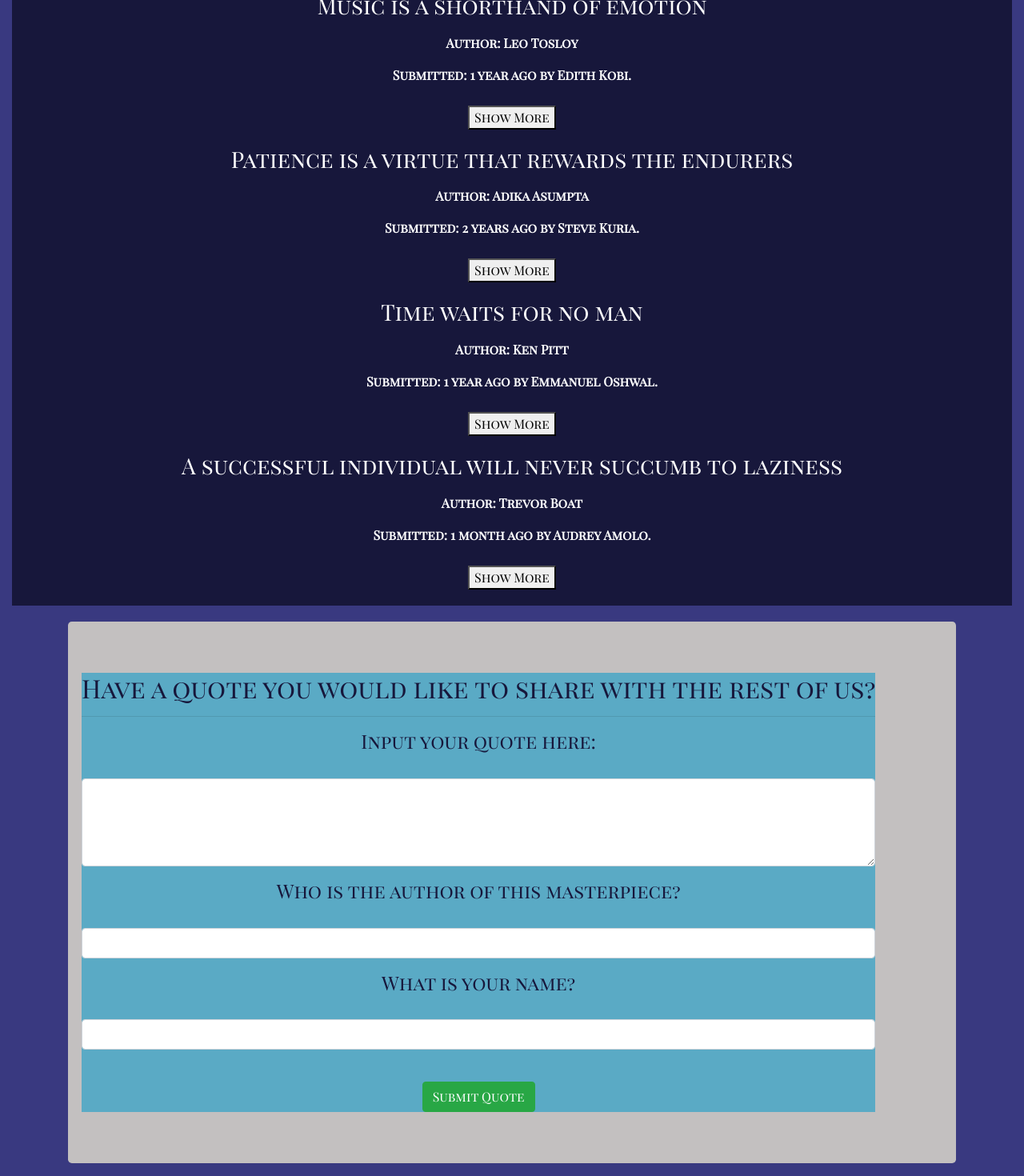
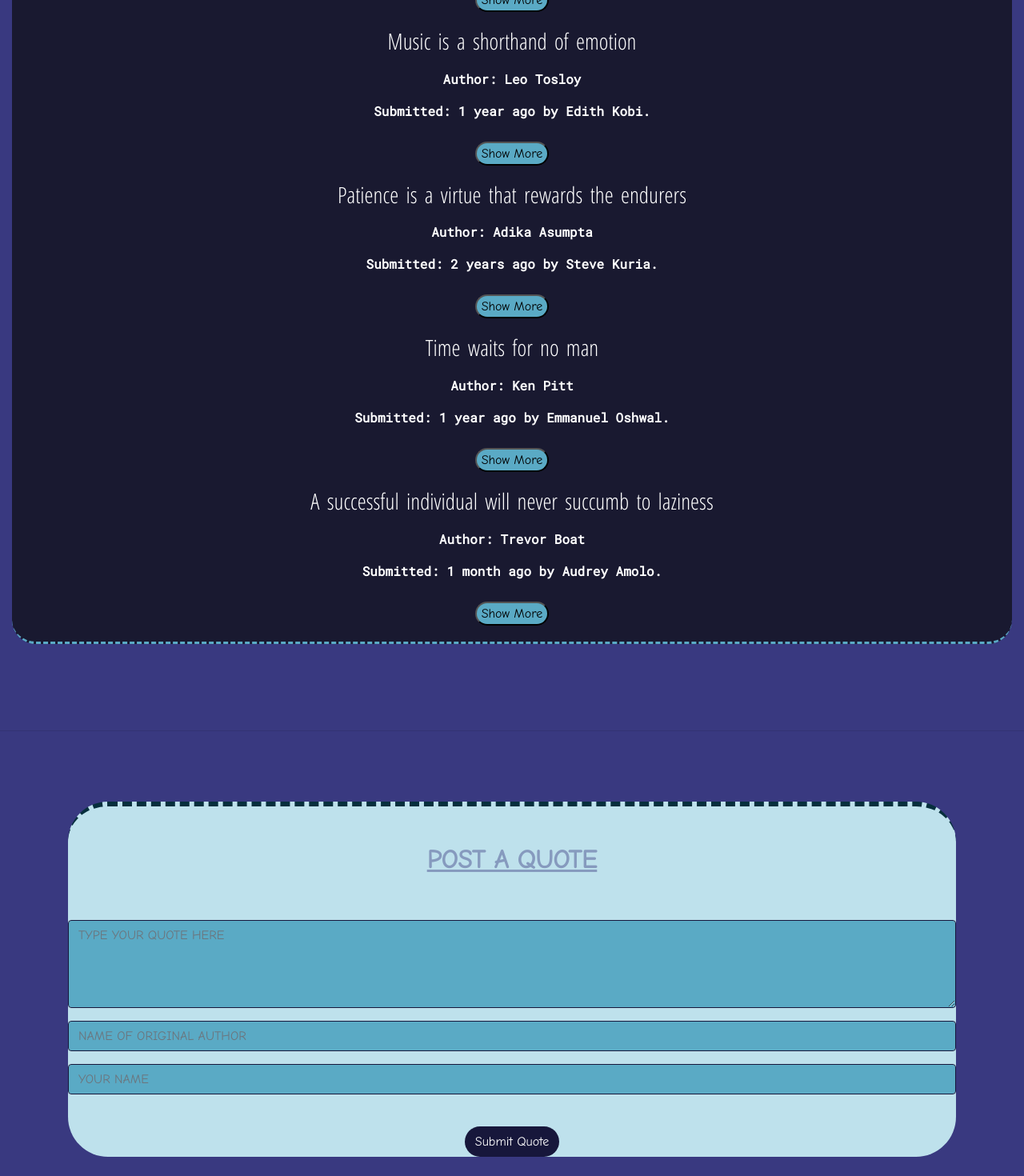
Before and after one commit to nairdaee/quotes, an Angular app: page / in a window 1280 px wide. Shown: the part 600-2070 px from the top of the page at 80% size. Built offline with nearby package versions, Linux system fonts and the light colour scheme.

Commit message:
add highlight direcctive,styling,web.config file and other minor debugging

```diff
--- a/src/app/app.module.ts
+++ b/src/app/app.module.ts
@@ -8,7 +8,9 @@ import { QuotesComponent } from './quotes/quotes.component';
 import { DateAgoPipe } from './date-ago.pipe';
 import { QuoteFormComponent } from './quote-form/quote-form.component';
 import { QuoteDetailComponent } from './quote-detail/quote-detail.component';
-
+import { FontAwesomeModule } from "@fortawesome/angular-fontawesome";
+import { from } from 'rxjs';
+import { HighlightDirective } from './highlight.directive';
 @NgModule({
   declarations: [
     AppComponent,
@@ -16,11 +18,13 @@ import { QuoteDetailComponent } from './quote-detail/quote-detail.component';
     QuoteFormComponent,
     QuoteDetailComponent,
     DateAgoPipe,
+    HighlightDirective,
   ],
   imports: [
     BrowserModule,
     AppRoutingModule,
     FormsModule,
+    FontAwesomeModule
 
   ],
   providers: [],
--- a/src/app/date-ago.pipe.ts
+++ b/src/app/date-ago.pipe.ts
@@ -10,7 +10,8 @@ export class DateAgoPipe implements PipeTransform {
     if (value) {
       const seconds = Math.floor((+new Date() - +new Date(value)) / 1000);
       if (seconds < 29)
-      return 'Just now';
+      return "Just now";
+
       const intervals = {
         'year': 31536000,
         'month': 2592000,
--- /dev/null
+++ b/src/app/highlight.directive.ts
@@ -0,0 +1,10 @@
+import { Directive } from '@angular/core';
+
+@Directive({
+  selector: '[appHighlight]'
+})
+export class HighlightDirective {
+
+  constructor() { }
+
+}
--- a/src/app/quote-detail/quote-detail.component.css
+++ b/src/app/quote-detail/quote-detail.component.css
@@ -0,0 +1,3 @@
+.fa-thumbs-up {
+    color: limegreen;
+}
--- a/src/app/quote-detail/quote-detail.component.html
+++ b/src/app/quote-detail/quote-detail.component.html
@@ -1,7 +1,6 @@
 
 <div class="btn-group" role="group">
-    <a class="btn btn-default" href (click)="likeVote()"><span class="fa fa-thumbs-up"
-            aria-hidden="true"></span></a>
+    <a class="btn btn-default" href (click)="likeVote()"><span class="fa fa-thumbs-up" aria-hidden="true"></span></a>
 </div>
 <div class="btn-group" role="group">
     {{ numberOfLikes }}
--- a/src/app/quote-form/quote-form.component.html
+++ b/src/app/quote-form/quote-form.component.html
@@ -1,41 +1,39 @@
 
 <div class="container1">
-    <h2 class="text-center">Have a quote you would like to share with the rest of us?</h2>
-    <hr>
+    <br>
+    <br>
+    <h2 class="userform"><strong><u>POST A QUOTE</u></strong></h2>
+    <br>
+    <br>
     <form (ngSubmit)='submitQuote()' #quoteForm='ngForm'>
         <div class="form-group">
-            <h4>Input your quote here:</h4>
-            <label for="name"></label>
-            <textarea class="form-control" id="name" rows="4" [(ngModel)]="newQuote.name" name="name" #name="ngModel"
+            <textarea class="form-control" id="name" placeholder="TYPE YOUR QUOTE HERE" rows="4" [(ngModel)]="newQuote.name" name="name" #name="ngModel"
                 required></textarea>
             <div [hidden]="name.valid || name.pristine" class="alert alert-danger">
-                <p>The actual quote is required</p>
+                <p>Please provide an actual quote</p>
             </div>
         </div>
 
         <div class="form-group">
-            <h4>Who is the author of this masterpiece?</h4>
-            <label for="author"></label>
-            <input type="text" required class="form-control" id="author" [(ngModel)]="newQuote.author" name="author"
+            <input type="text" placeholder="NAME OF ORIGINAL AUTHOR" required class="form-control" id="author" [(ngModel)]="newQuote.author" name="author"
                 #author="ngModel">
             <div [hidden]="author.valid || author.pristine" class="alert alert-danger">
-                <p>Author is required</p>
+                <p>Please provide the author's name</p>
             </div>
 
         </div>
 
         <div class="form-group">
-            <h4>What is your name?</h4>
-            <label for="submitter"></label>
-            <input type="text" required class="form-control" id="submitter" [(ngModel)]="newQuote.submitter"
+            <input type="text" placeholder="YOUR NAME" required class="form-control" id="submitter" [(ngModel)]="newQuote.submitter"
                 name="submitter" #submitter="ngModel">
             <div [hidden]="submitter.valid || submitter.pristine" class="alert alert-danger">
-                <p>Your name is required</p>
+                <p>Please provide your name</p>
             </div>
 
         </div>
         <br>
 
-        <button type="submit" class="btn btn-success">Submit Quote</button>
+        <button type="submit" class="btn">Submit Quote</button>
     </form>
+
 </div>
--- a/src/app/quote-form/quote-form.component.ts
+++ b/src/app/quote-form/quote-form.component.ts
@@ -13,6 +13,7 @@ export class QuoteFormComponent implements OnInit {
 
   submitQuote(){
     this.addQuote.emit(this.newQuote);
+    this.newQuote = new Quotes(0,"","",new Date(),"");
   }
 
 
--- a/src/app/quotes/quotes.component.html
+++ b/src/app/quotes/quotes.component.html
@@ -1,6 +1,11 @@
 <div class="container-fluid">
-    <h1 class="text-center">WELCOME<br>TO<br>THE QUOTES APP</h1>
+    <br>
+    <br>
+    <br>
+    <h1 class="title"><u>WELCOME TO THE QUOTES APP</u></h1>
+    <br>
     <hr>
+    <br>
     <div class="col-md-12 boxed">
         <div *ngFor='let quote of quotes; let i = index'>
             <h3 class="padding-quote">{{quote.name}}</h3>
@@ -8,16 +13,26 @@
                 <p>Author: {{ quote.author }}</p>
                 <p>Submitted: {{ quote.submitDate|dateAgo }} by {{quote.submitter}}.</p>
             </div>
-            <button (click)='toggleDetails(i)'>Show More</button>
+            <button (click)='toggleDetails(i)' class="btnmore">Show More</button>
             <app-quote-detail *ngIf = 'quote.showAuthor' [quotes]= 'quotes' (isComplete)= 'deleteQuote($event,i)'></app-quote-detail>
     </div>
    </div>
 </div>
-
+<br>
+<br>
+<br>
+<hr>
+<br>
+<br>
+<br>
 <div class="container">
-    <div class="jumbotron">
-        <div class="row">
+    <div>
+        <div>
             <app-quote-form (addQuote)="addNewQuote($event)"></app-quote-form>
         </div>
     </div>
+
+    <br>
+    <br>
+    <br>
 </div>
--- a/src/index.html
+++ b/src/index.html
@@ -6,6 +6,7 @@
   <base href="/">
   <meta name="viewport" content="width=device-width, initial-scale=1">
   <link rel="icon" type="image/x-icon" href="favicon.ico">
+  <link rel="stylesheet" href="https://cdnjs.cloudflare.com/ajax/libs/font-awesome/4.7.0/css/font-awesome.min.css">
 </head>
 <body>
   <app-root></app-root>
--- a/src/styles.css
+++ b/src/styles.css
@@ -1,44 +1,126 @@
 /* You can add global styles to this file, and also import other style files */
 @import "~bootstrap/dist/css/bootstrap.css";
-@import url('https://fonts.googleapis.com/css?family=Playfair+Display+SC&display=swap');
-@import url('https://fonts.googleapis.com/css?family=Playfair+Display+SC&display=swap');
+@import url('https://fonts.googleapis.com/css?family=Comic+Neue|Do+Hyeon|Open+Sans+Condensed:300|Roboto+Mono&display=swap');
 body {
    background-color: rgb(57, 57, 128);
 }
+.title{
+    text-align: center;
+    color:white;
+    font-family:'Do Hyeon', sans-serif;
+    text-shadow: 2px 2px rgb(23, 23, 59);
+    animation-name: example;
+    animation-duration: 5s;
+    animation-iteration-count: infinite;
+}
+@keyframes example {
+    0%   {color:red; left:0px; top:0px;}
+    25%  {color:yellow; left:30px; top:0px;}
+    50%  {color:blue; left:90px; top:0px;}
+    75%  {color:green; left:0px; top:0px;}
+    100% {color:red; left:0px; top:0px;}
+  }
+.break{
+    color:black;
+}
 .boxed {
-    border: none ;
+    border-top: 3px dashed rgb(90, 170, 197) ;
+    border-bottom: 3px dashed rgb(90, 170, 197) ;
     text-align: center;
     padding-top: 10px;
     padding-bottom: 20px;
     margin: 10px 0px 20px 0px;
     font-weight: bolder;
-    font-family: 'Playfair Display SC', serif;
-    background-color: rgb(23, 23, 59);
+    font-family: 'Comic Neue', cursive;
+    background-color: rgb(25, 25, 48);
     color: white;
+    border-radius: 30px;
 }
+.padding-quote{
+    font-family: 'Open Sans Condensed', sans-serif;
+    word-spacing: 4px;
+
+}
+
 .container {
     color:rgb(23, 23, 59);
     font-weight: bold;
-    font-family: 'Playfair Display SC', serif;
+    font-family: 'Comic Neue', cursive;
 }
 .padding {
     padding: 10px;
+    font-family: 'Roboto Mono', monospace;
 }
 .padding-quote {
     padding-top: 20px;
 }
 .fa-thumbs-up {
-    color: green !important;
+    background-color: transparent;
+    color: rgb(57, 133, 57) !important;
     font-size: 35px;
 }
 .fa-thumbs-down {
-    color: red !important;
+    background-color: transparent;
+    color: rgb(161, 50, 50) !important;
     font-size: 35px;
 }
 .margin {
     margin-left: 20px;
 }
 .container1 {
+    background-color: rgb(190, 225, 236);
+    text-align: center;
+    border-radius: 50px;
+    border-top: 6px dashed rgb(6, 47, 61) ;
+
+}
+
+.userform{
+    text-align: center;
+    animation-name: userform;
+    animation-duration: 1.5s;
+    animation-iteration-count: infinite;
+
+}
+@keyframes userform {
+    0%   {color:rgb(190, 225, 236); left:0px; top:0px;}
+    25%  {color:rgb(57, 57, 128); left:30px; top:0px;}
+    50%  {color:rgb(190, 225, 236); left:90px; top:0px;}
+    75%  {color:rgb(57, 57, 128); left:0px; top:0px;}
+    100% {color:rgb(190, 225, 236); left:0px; top:0px;}
+  }
+
+.form-group{
+     background-color: rgb(7, 87, 114);
+     border-radius: 60px;
+
+
+}
+
+#name{
     background-color: rgb(90, 170, 197);
-    text-align: center;
+    border: 1px solid rgb(23, 23, 59);
+
 }
+#author{
+    background-color: rgb(90, 170, 197);
+    border: 1px solid rgb(23, 23, 59);
+    padding-right: 50%;
+
+}
+#submitter{
+    background-color: rgb(90, 170, 197);
+    border: 1px solid rgb(23, 23, 59);
+    color:white;
+
+
+}
+.btn{
+    border-radius: 30px;
+    background-color:rgb(23, 23, 59);
+    color: white;
+}
+.btnmore{
+    border-radius: 30px;
+    background-color: rgb(90, 170, 197);
+}
```
Also changed, not shown: 1 other file (tests, documents, lock files or other folders).
